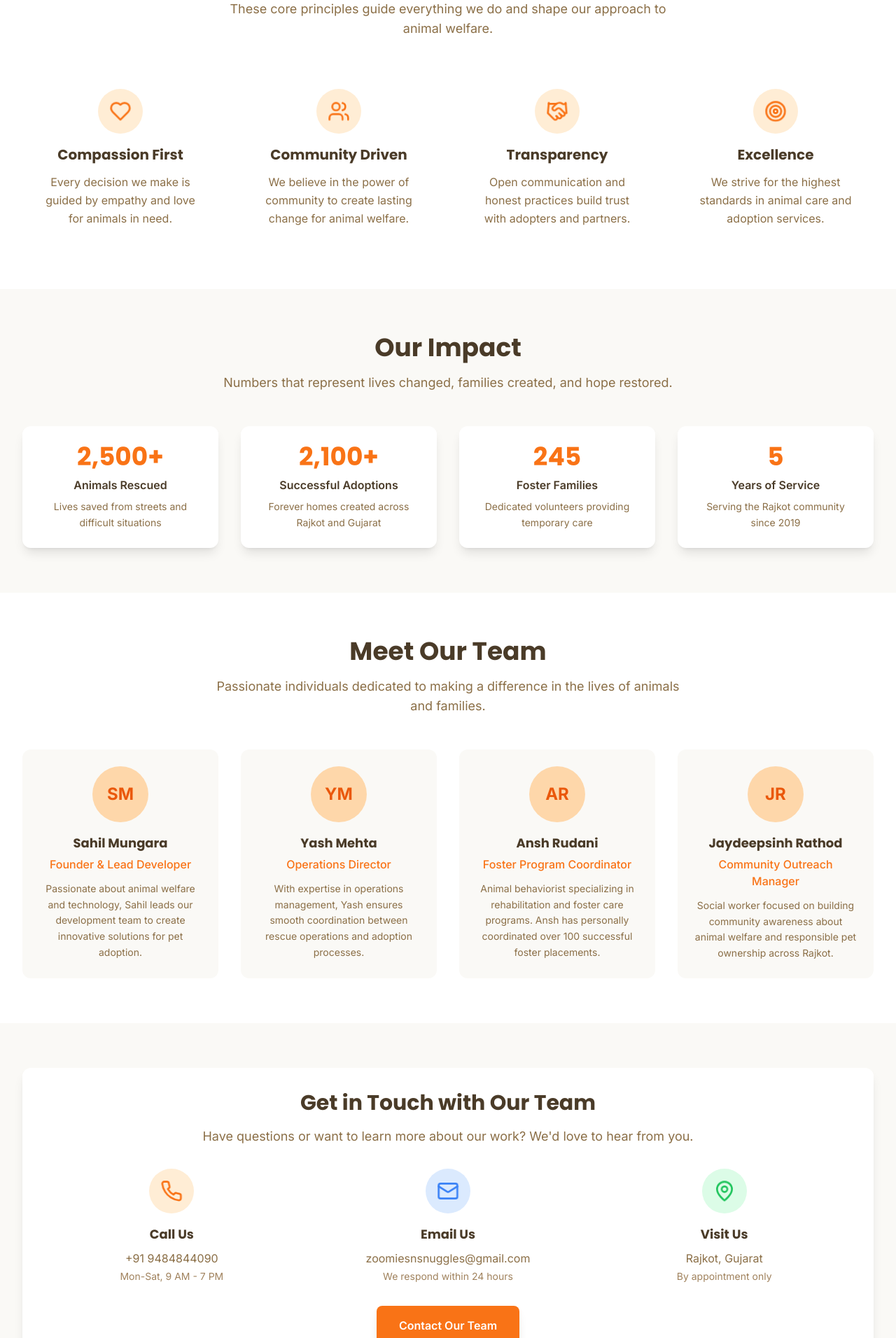
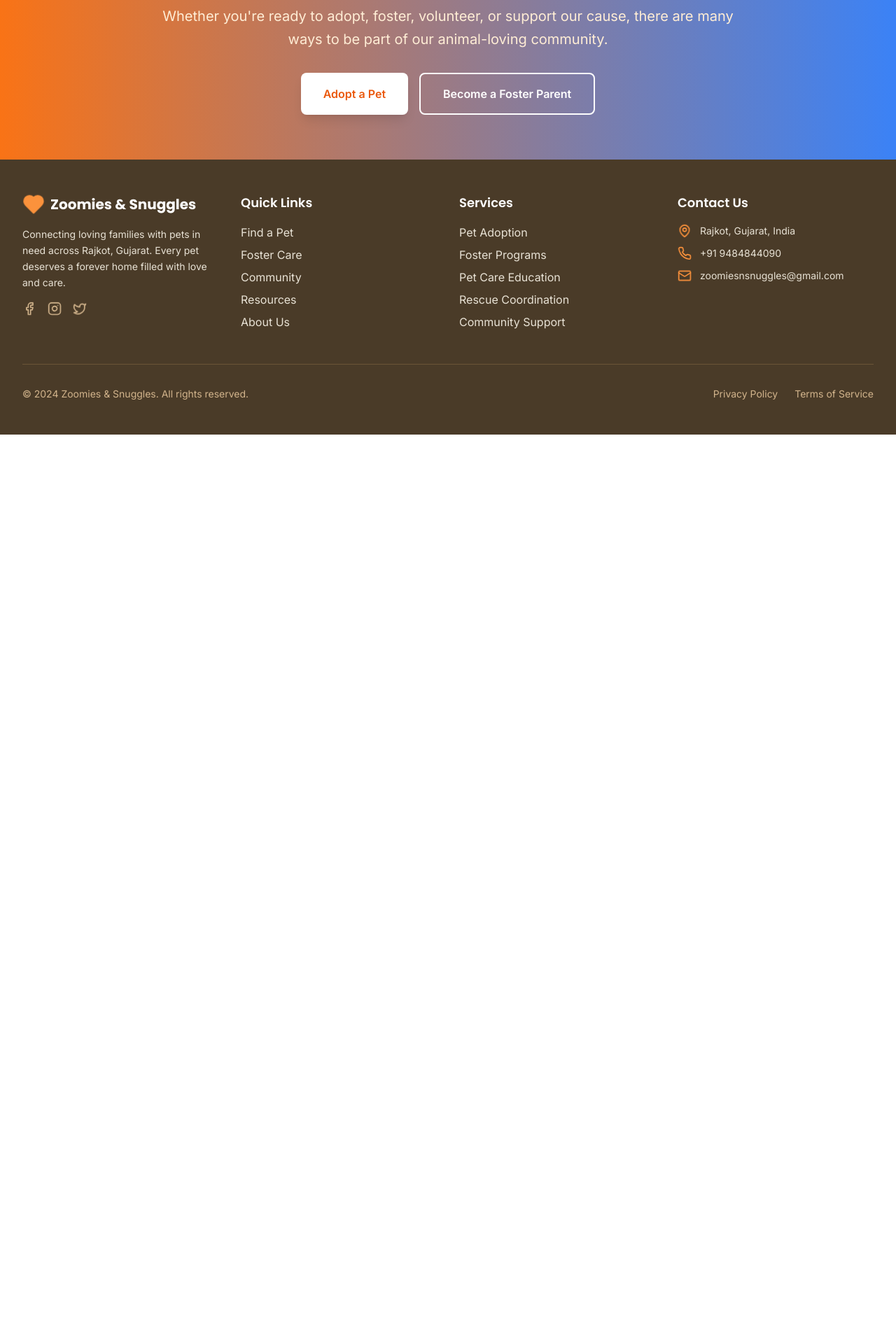
Before and after one commit to sahi19484/Zoomies-Snuggles, a React (Vite) app in the folder project/: page /about in a window 1280 px wide. Shown: the part 4060-5972 px from the top of the page at 70% size. After the commit the page ends 4681 px from the top, so only its background shows below. Built offline with nearby package versions, Linux system fonts and the light colour scheme.

Commit message:
Update About.tsx

```diff
--- a/project/src/pages/About.tsx
+++ b/project/src/pages/About.tsx
@@ -379,167 +379,6 @@ const About = () => {
         </div>
       </section>
 
-      {/* Our Values */}
-      <section className="py-16 bg-white">
-        <div className="max-w-7xl mx-auto px-4 sm:px-6 lg:px-8">
-          <div className="text-center mb-12">
-            <h2 className="font-heading font-bold text-3xl lg:text-4xl text-primary-800 mb-4">
-              Our Values
-            </h2>
-            <p className="text-lg text-primary-600 max-w-2xl mx-auto">
-              These core principles guide everything we do and shape our approach to animal welfare.
-            </p>
-          </div>
-
-          <div className="grid grid-cols-1 md:grid-cols-2 lg:grid-cols-4 gap-8">
-            {values.map((value, index) => {
-              const IconComponent = value.icon;
-              return (
-                <div key={index} className="text-center p-6 rounded-xl hover:shadow-lg transition-all duration-300">
-                  <div className="inline-flex items-center justify-center w-16 h-16 bg-secondary-100 rounded-full mb-4">
-                    <IconComponent className="h-8 w-8 text-secondary-500" />
-                  </div>
-                  <h3 className="font-heading font-bold text-xl text-primary-800 mb-3">
-                    {value.title}
-                  </h3>
-                  <p className="text-primary-600 leading-relaxed">
-                    {value.description}
-                  </p>
-                </div>
-              );
-            })}
-          </div>
-        </div>
-      </section>
-
-      {/* Achievements */}
-      <section className="py-16">
-        <div className="max-w-7xl mx-auto px-4 sm:px-6 lg:px-8">
-          <div className="text-center mb-12">
-            <h2 className="font-heading font-bold text-3xl lg:text-4xl text-primary-800 mb-4">
-              Our Impact
-            </h2>
-            <p className="text-lg text-primary-600 max-w-2xl mx-auto">
-              Numbers that represent lives changed, families created, and hope restored.
-            </p>
-          </div>
-
-          <div className="grid grid-cols-1 md:grid-cols-2 lg:grid-cols-4 gap-8">
-            {achievements.map((achievement, index) => (
-              <div key={index} className="bg-white rounded-xl p-6 text-center shadow-lg hover:shadow-xl transition-all duration-300">
-                <div className="font-heading font-bold text-4xl text-secondary-500 mb-2">
-                  {achievement.number}
-                </div>
-                <div className="font-semibold text-primary-800 mb-2">
-                  {achievement.label}
-                </div>
-                <p className="text-sm text-primary-600 leading-relaxed">
-                  {achievement.description}
-                </p>
-              </div>
-            ))}
-          </div>
-        </div>
-      </section>
-
-      {/* Team */}
-      <section className="py-16 bg-white">
-        <div className="max-w-7xl mx-auto px-4 sm:px-6 lg:px-8">
-          <div className="text-center mb-12">
-            <h2 className="font-heading font-bold text-3xl lg:text-4xl text-primary-800 mb-4">
-              Meet Our Team
-            </h2>
-            <p className="text-lg text-primary-600 max-w-2xl mx-auto">
-              Passionate individuals dedicated to making a difference in the lives of animals and families.
-            </p>
-          </div>
-
-          <div className="grid grid-cols-1 md:grid-cols-2 lg:grid-cols-4 gap-8">
-            {teamMembers.map((member, index) => (
-              <div key={index} className="bg-primary-50 rounded-xl p-6 text-center hover:shadow-lg transition-all duration-300">
-                <div className="w-20 h-20 bg-secondary-200 rounded-full mx-auto mb-4 flex items-center justify-center">
-                  <span className="text-2xl font-bold text-secondary-600">
-                    {member.initials}
-                  </span>
-                </div>
-                <h3 className="font-heading font-bold text-lg text-primary-800 mb-1">
-                  {member.name}
-                </h3>
-                <div className="text-secondary-500 font-medium mb-3">
-                  {member.role}
-                </div>
-                <p className="text-sm text-primary-600 leading-relaxed">
-                  {member.bio}
-                </p>
-              </div>
-            ))}
-          </div>
-        </div>
-      </section>
-
-      {/* Contact Information */}
-      <section className="py-16">
-        <div className="max-w-7xl mx-auto px-4 sm:px-6 lg:px-8">
-          <div className="bg-white rounded-xl shadow-lg p-8">
-            <div className="text-center mb-8">
-              <h2 className="font-heading font-bold text-3xl text-primary-800 mb-4">
-                Get in Touch with Our Team
-              </h2>
-              <p className="text-lg text-primary-600">
-                Have questions or want to learn more about our work? We'd love to hear from you.
-              </p>
-            </div>
-
-            <div className="grid grid-cols-1 md:grid-cols-3 gap-8">
-              <div className="text-center">
-                <div className="bg-secondary-100 w-16 h-16 rounded-full flex items-center justify-center mx-auto mb-4">
-                  <Phone className="h-8 w-8 text-secondary-500" />
-                </div>
-                <h3 className="font-heading font-bold text-lg text-primary-800 mb-2">Call Us</h3>
-                <a
-                  href="tel:+919484844090"
-                  className="text-primary-600 hover:text-secondary-600 transition-colors"
-                >
-                  +91 9484844090
-                </a>
-                <p className="text-sm text-primary-500 mt-1">Mon-Sat, 9 AM - 7 PM</p>
-              </div>
-
-              <div className="text-center">
-                <div className="bg-accent-100 w-16 h-16 rounded-full flex items-center justify-center mx-auto mb-4">
-                  <Mail className="h-8 w-8 text-accent-500" />
-                </div>
-                <h3 className="font-heading font-bold text-lg text-primary-800 mb-2">Email Us</h3>
-                <a
-                  href="mailto:zoomiesnsnuggles@gmail.com"
-                  className="text-primary-600 hover:text-accent-600 transition-colors"
-                >
-                  zoomiesnsnuggles@gmail.com
-                </a>
-                <p className="text-sm text-primary-500 mt-1">We respond within 24 hours</p>
-              </div>
-
-              <div className="text-center">
-                <div className="bg-green-100 w-16 h-16 rounded-full flex items-center justify-center mx-auto mb-4">
-                  <MapPin className="h-8 w-8 text-green-500" />
-                </div>
-                <h3 className="font-heading font-bold text-lg text-primary-800 mb-2">Visit Us</h3>
-                <span className="text-primary-600">Rajkot, Gujarat</span>
-                <p className="text-sm text-primary-500 mt-1">By appointment only</p>
-              </div>
-            </div>
-
-            <div className="text-center mt-8">
-              <button
-                onClick={handleContactTeam}
-                className="bg-secondary-500 text-white font-semibold px-8 py-4 rounded-lg hover:bg-secondary-600 transition-all duration-200 shadow-lg hover:shadow-xl"
-              >
-                Contact Our Team
-              </button>
-            </div>
-          </div>
-        </div>
-      </section>
 
       {/* Call to Action */}
       <section className="bg-gradient-to-r from-secondary-500 to-accent-500 py-16">
```
